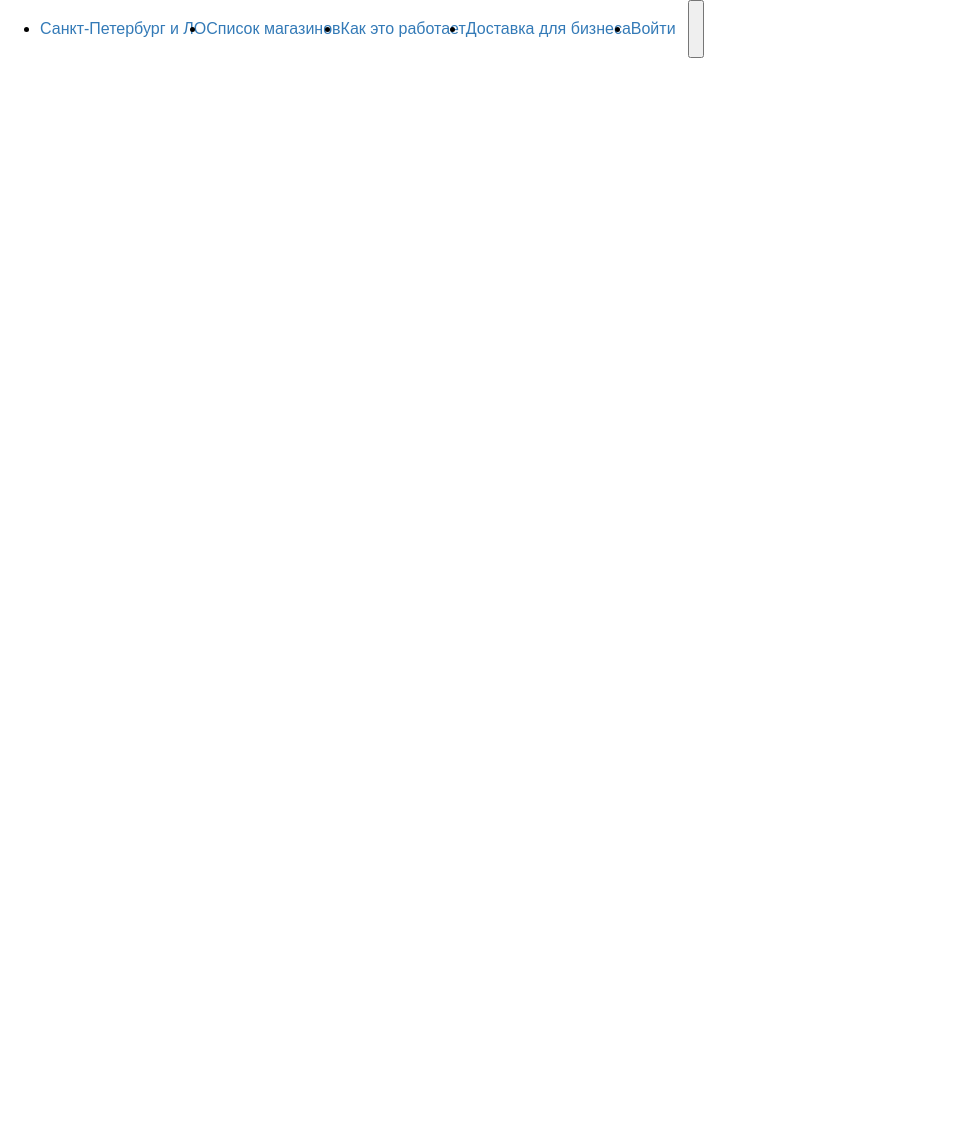
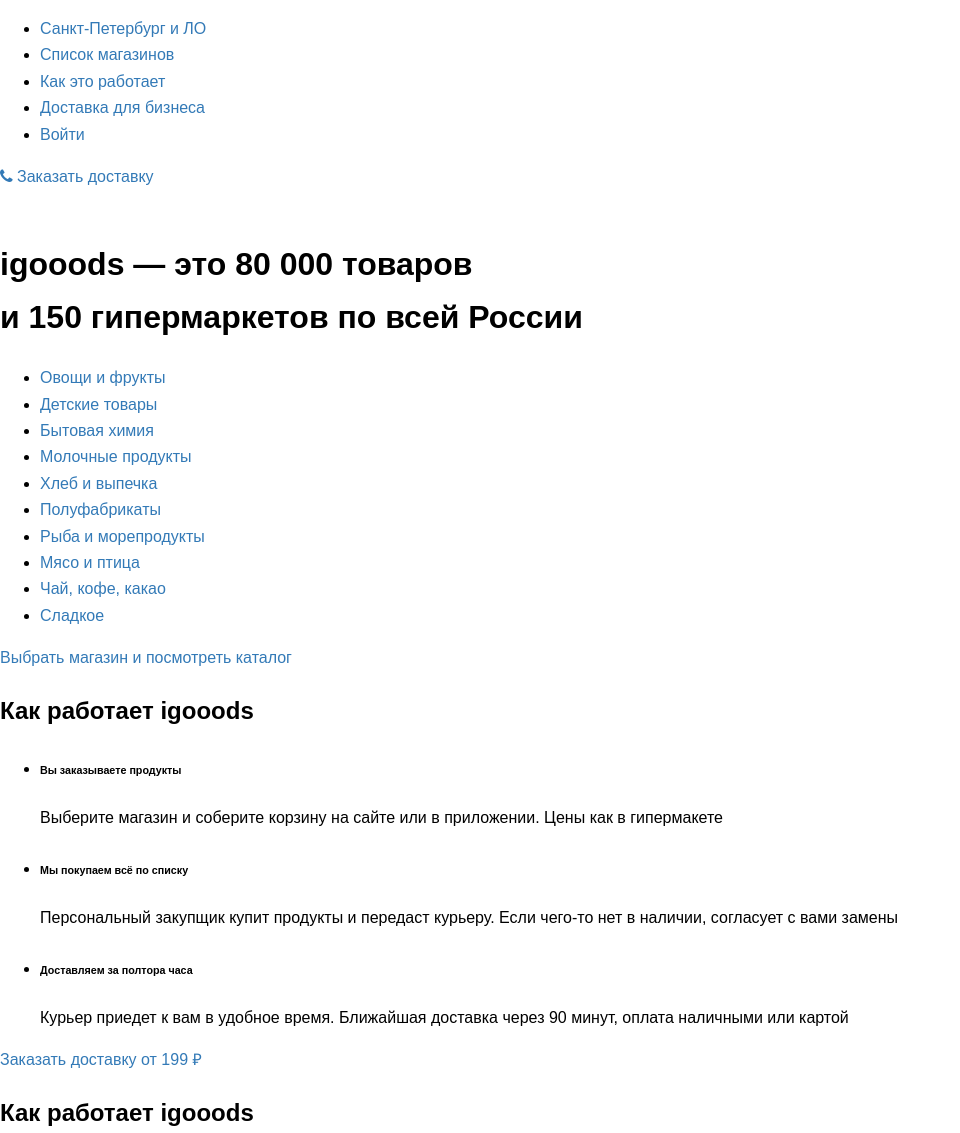
Before and after one commit to Maria-Liabikhova/igoods, a website: page app/index.html in a window 1280 px wide. Shown: the whole page, without its empty margins (0-960 px from the left). Before the commit the page ends 800 px from the top, so only its background shows below. Drawn offline with nearby package versions, Linux system fonts and the light colour scheme; files that its build step writes are made by us from their sources; files whose address does not match are found by name.

Commit message:
add: html

```diff
--- a/app/index.html
+++ b/app/index.html
@@ -31,21 +31,84 @@
 <body>
 	<header>
 		<div class="header__wrapper">
-			<div class="header__logo"></div>
-			<ul class="header__list">
-				<li class="header__item"><a href="#" class="header_link">Санкт-Петербург и ЛО</a></li>
-				<li class="header__item"><a href="#" class="header_link">Список магазинов</a></li>
-				<li class="header__item"><a href="#" class="header_link">Как это работает</a></li>
-				<li class="header__item"><a href="#" class="header_link">Доставка для бизнеса</a></li>
-				<li class="header__item"><a href="#" class="header_link">Войти</a></li>
-			</ul>
-			<a href="#"><i class="fa fa-phone header__icon" aria-hidden="true"></i></a>
-			<button class="button header__button"></button>
+			<div class="header-top">
+				<div class="header-top__logo"></div>
+				<ul class="header-top__list">
+					<li class="header-top__item"><a href="#" class="header-top_link">Санкт-Петербург и ЛО</a></li>
+					<li class="header-top__item"><a href="#" class="header-top_link">Список магазинов</a></li>
+					<li class="header-top__item"><a href="#" class="header-top_link">Как это работает</a></li>
+					<li class="header-top__item"><a href="#" class="header-top_link">Доставка для бизнеса</a></li>
+					<li class="header-top__item"><a href="#" class="header-top_link">Войти</a></li>
+				</ul>
+				<a href="#"><i class="fa fa-phone header-top__icon"></i></a>
+				<a href="#" class=" header-top__link link-button">Заказать доставку</a>
+			</div>
+			<section class="profits">
+				<div class="owl-carousel carousel-services">
+					<div class="profits__banner profits__banner--pack"></div>
+					<div class="profits__banner profits__banner--ios"></div>
+					<div class="profits__banner profits__banner--office"></div>
+					<div class="profits__banner profits__banner--home"></div>
+				</div>
+			</section>
+			<section class="shops">
+				<a href="#" class="shop__links"><img class="shops__img"></a>
+				<a href="#" class="shop__links"><img class="shops__img"></a>
+				<a href="#" class="shop__links"><img class="shops__img"></a>
+				<a href="#" class="shop__links"><img class="shops__img"></a>
+				<a href="#" class="shop__links"><img class="shops__img"></a>
+				<a href="#" class="shop__links"><img class="shops__img"></a>
+				<a href="#" class="shop__links"><img class="shops__img"></a>
+			</section>
 		</div>
-
 	</header>
 
-	<main></main>
+	<main>
+		<!-- goods -->
+		<section class="goods">
+			<h1 class="goods__title">igooods — это 80 000 товаров</br>и  150 гипермаркетов по всей России</h1>
+			<ul class="goods__list">
+				<li class="goods__item"><a href="#" class="goods__link">Овощи и фрукты</a></li>
+				<li class="goods__item"><a href="#" class="goods__link">Детские товары</a></li>
+				<li class="goods__item"><a href="#" class="goods__link">Бытовая химия</a></li>
+				<li class="goods__item"><a href="#" class="goods__link">Молочные продукты</a></li>
+				<li class="goods__item"><a href="#" class="goods__link">Хлеб и выпечка</a></li>
+				<li class="goods__item"><a href="#" class="goods__link">Полуфабрикаты</a></li>
+				<li class="goods__item"><a href="#" class="goods__link">Рыба и морепродукты</a></li>
+				<li class="goods__item"><a href="#" class="goods__link">Мясо и птица</a></li>
+				<li class="goods__item"><a href="#" class="goods__link">Чай, кофе, какао</a></li>
+				<li class="goods__item"><a href="#" class="goods__link">Сладкое</a></li>
+			</ul>
+			<a href="#" class="goods__link link-button">Выбрать магазин и посмотреть каталог</a>
+		</section>
+		<!-- goods END -->
+		<!-- algorithm -->
+		<section class="banner banner--algorithm">
+			<h2 class="banner__title banner__title--algorithm">Как работает igooods</h2>
+			<ul class="banner__list">
+				<li class="banner__item">
+					<h6 class="banner__item--title">Вы заказываете продукты</h6>
+					<p class="banner__item--text">Выберите магазин и соберите корзину на сайте или в приложении. Цены как в гипермакете</p>
+				</li>
+				<li class="banner__item">
+					<h6 class="banner__item--title">Мы покупаем всё по списку</h6>
+					<p class="banner__item--text">Персональный закупщик купит продукты и передаст курьеру. Если чего-то нет в наличии, согласует с вами замены</p>
+				</li>
+				<li class="banner__item">
+					<h6 class="banner__item--title">Доставляем за полтора часа</h6>
+					<p class="banner__item--text">Курьер приедет к вам в удобное время. Ближайшая доставка через 90 минут, оплата наличными или картой</p>
+				</li>
+			</ul>
+			<a href="#" class="banner__link link-button">Заказать доставку от 199 ₽</a>
+		</section>
+		<!-- algorithm END -->
+		<!-- popular -->
+		<section class="banner banner--popular">
+			<h2 class="banner__title banner__title--popular">Как работает igooods</h2>
+			<div class="owl-carousel carousel-services"></div>
+		</section>
+		<!-- popular END -->
+	</main>
 
 	<footer></footer>
 
--- a/app/sass/blocks/_header.sass
+++ b/app/sass/blocks/_header.sass
@@ -1,14 +1,13 @@
 // header
 .header
-  &__wrapper
-    margin-left: auto
-    display: flex
-    width: 100%
-    max-width: 1440px
-  &__list
-    display: flex
-  &__icon
-    height: 30px
-    width: auto
-    font-family: awesome
+  // &__wrapper
+  //   margin-left: auto
+  //   display: flex
+  //   width: 100%
+  //   max-width: 1440px
+  // &__list
+  //   display: flex
+  // &__icon
+  //   height: 30px
+  //   width: 30px
 // header END
```
